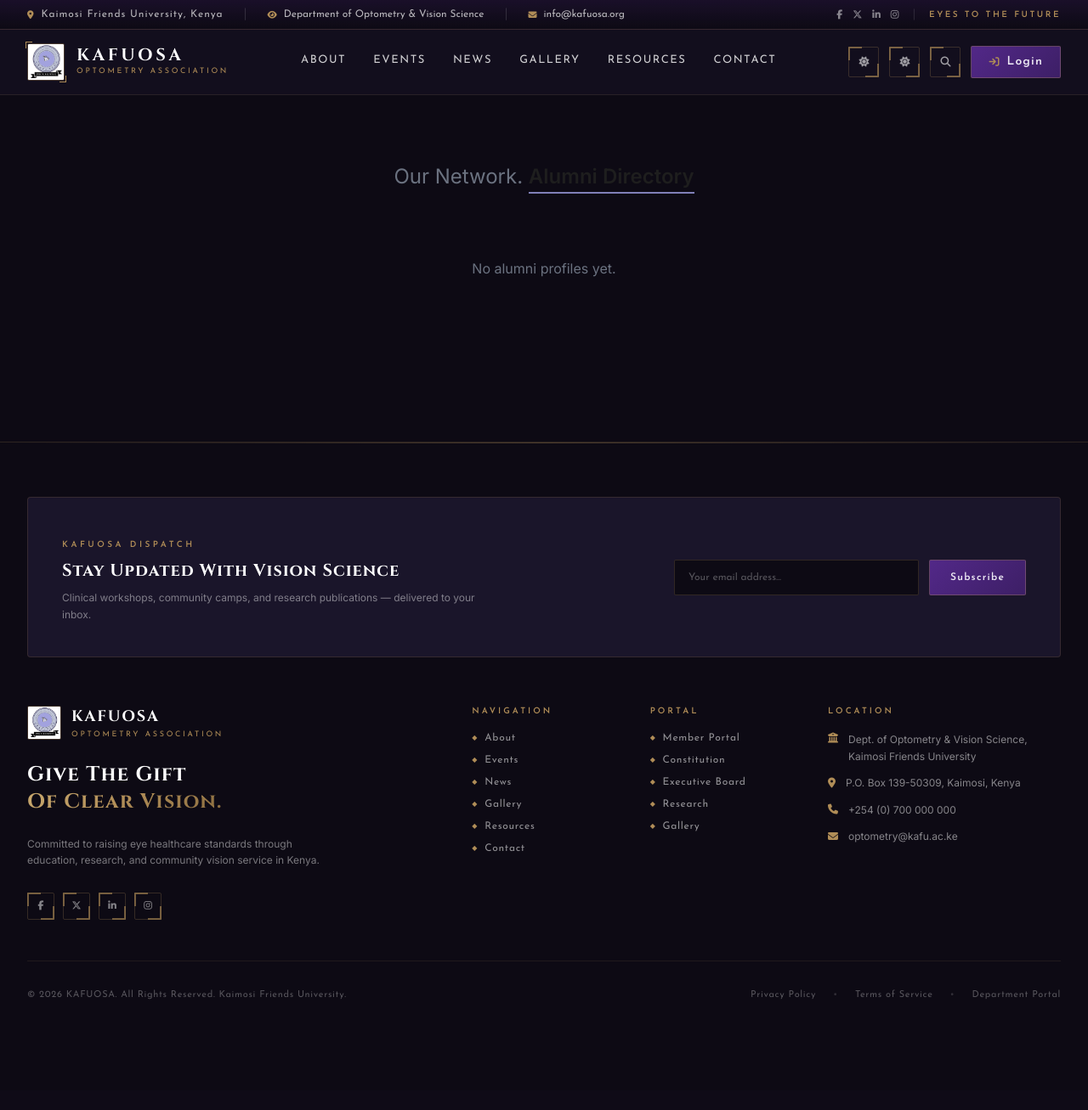
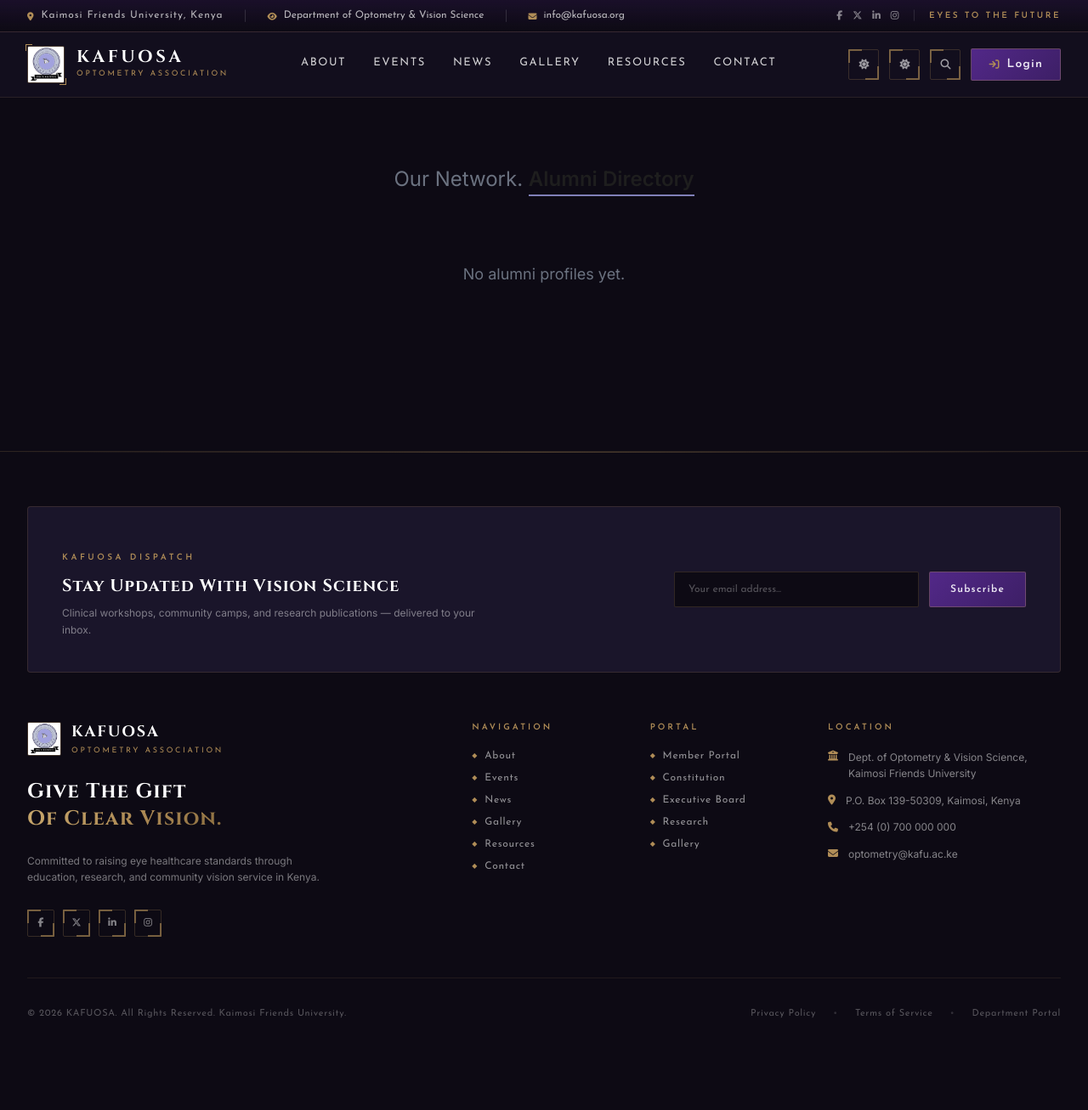
Before and after one commit to zachariahbioto3-sketch/hh, a Django app: page /alumni/ in a window 1280 px wide. Shown: the whole page at 85% size. Before the commit the page ends 1177 px from the top, so only its background shows below. Run offline with Django 5.2, Linux system fonts and the light colour scheme.

Commit message:
feat: increase base body font-size to 18px for editorial feel

```diff
--- a/templates/base.html
+++ b/templates/base.html
@@ -19,7 +19,7 @@
   </script>
   <link rel="stylesheet" href="{% static 'css/output.css' %}">
   <style>
-    body { background-color:#0D0A14; font-family:'Inter',sans-serif; color:#EDE9F4; }
+    body { background-color:#0D0A14; font-family:'Inter',sans-serif; color:#EDE9F4; font-size:18px; line-height:1.75; }
 
     /* Art Deco geometric border */
     .deco-border {
```
